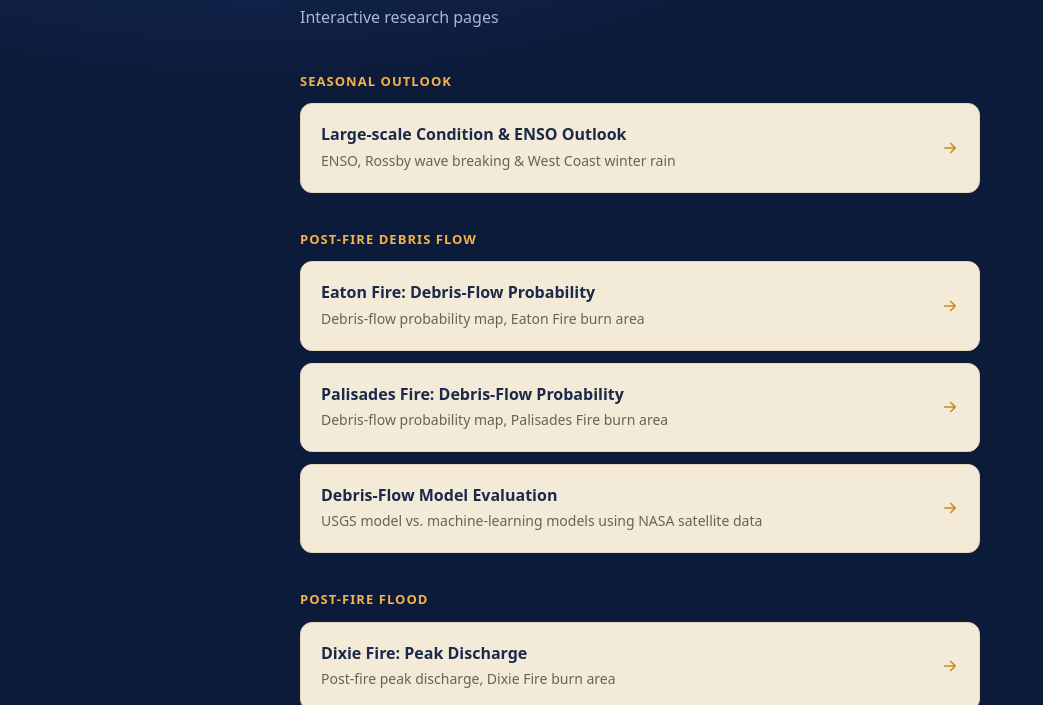
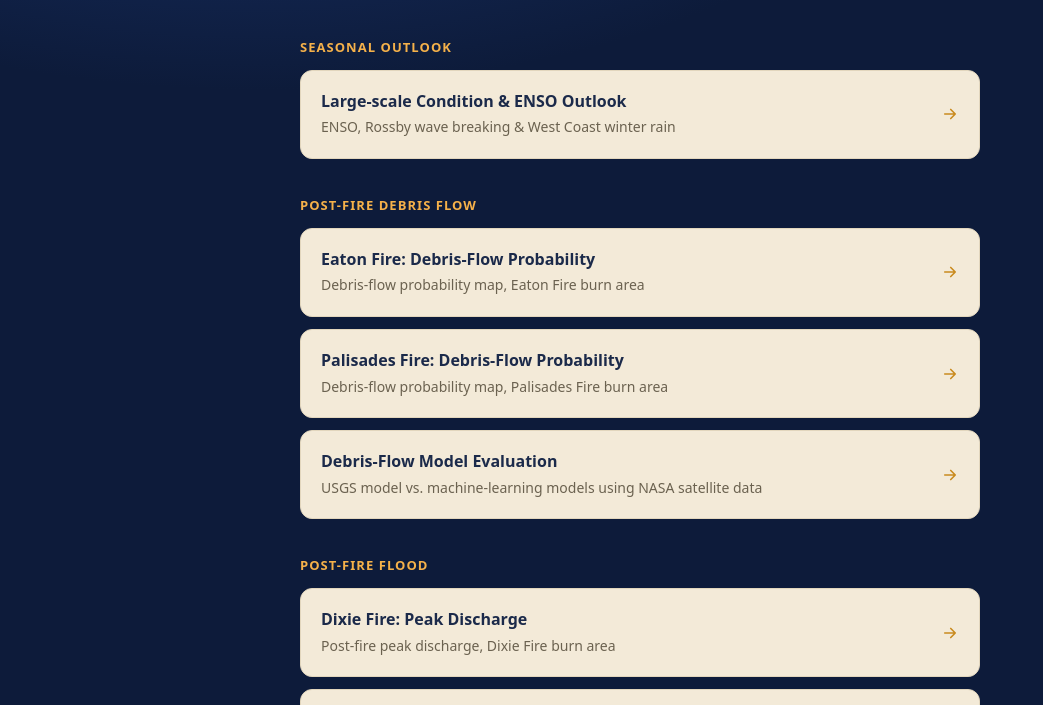
Before and after one commit to jmryoo/water, a plain HTML site: page index.html in a window 1280 px wide. Shown: the part 164-869 px from the top of the page, without its empty margins (0-1043 px from the left). Drawn offline with Linux system fonts and the light colour scheme.

Commit message:
Update index.html

```diff
--- a/index.html
+++ b/index.html
@@ -24,7 +24,7 @@ h1::after{content:"";display:block;width:120px;height:3px;border-radius:2px;back
 <body>
 <main>
   <h1>iESO-Water</h1>
-  <p class="sub">Interactive research pages</p>
+  <p class="sub"> </p>
 
   <h2>Seasonal outlook</h2>
   <div class="list">
```
